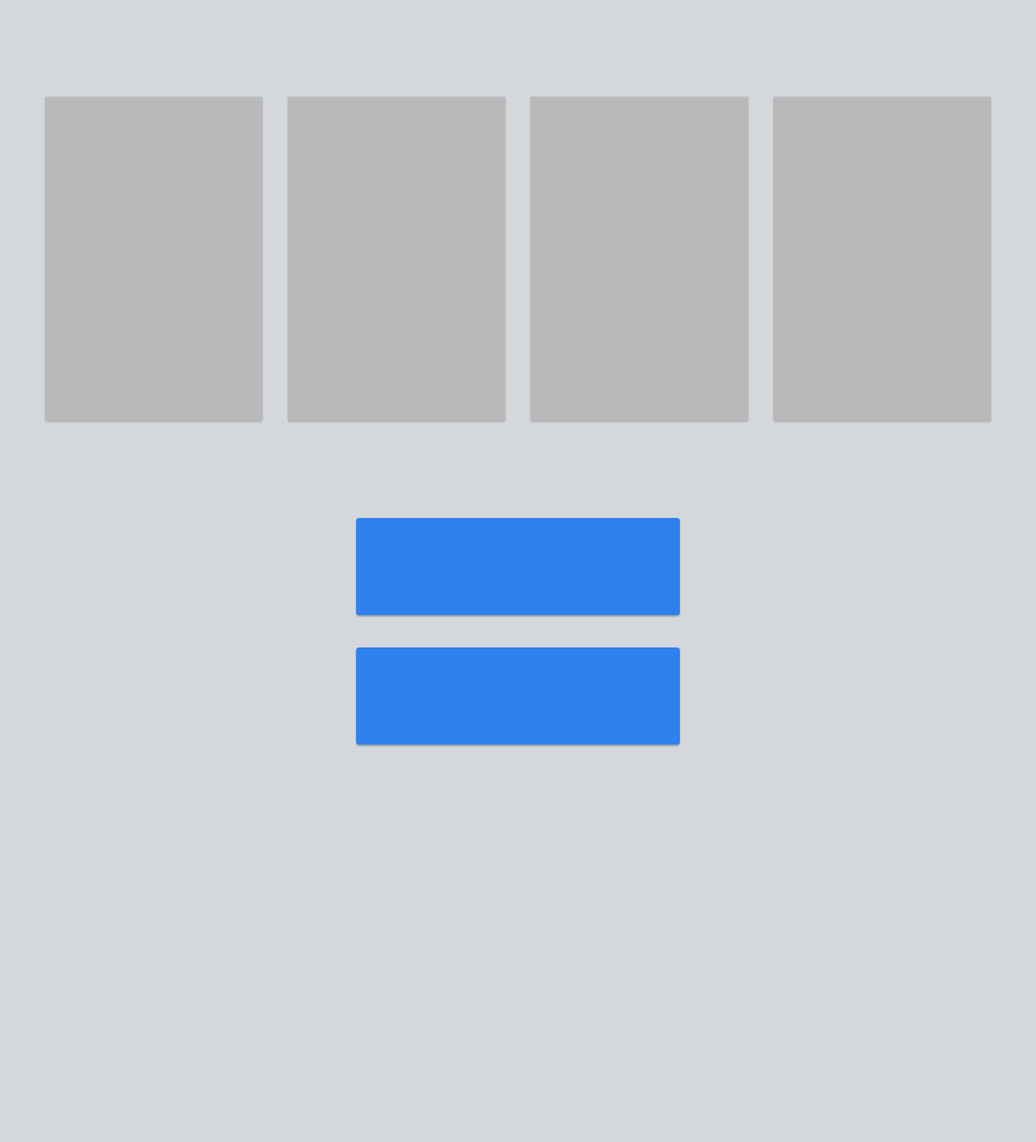
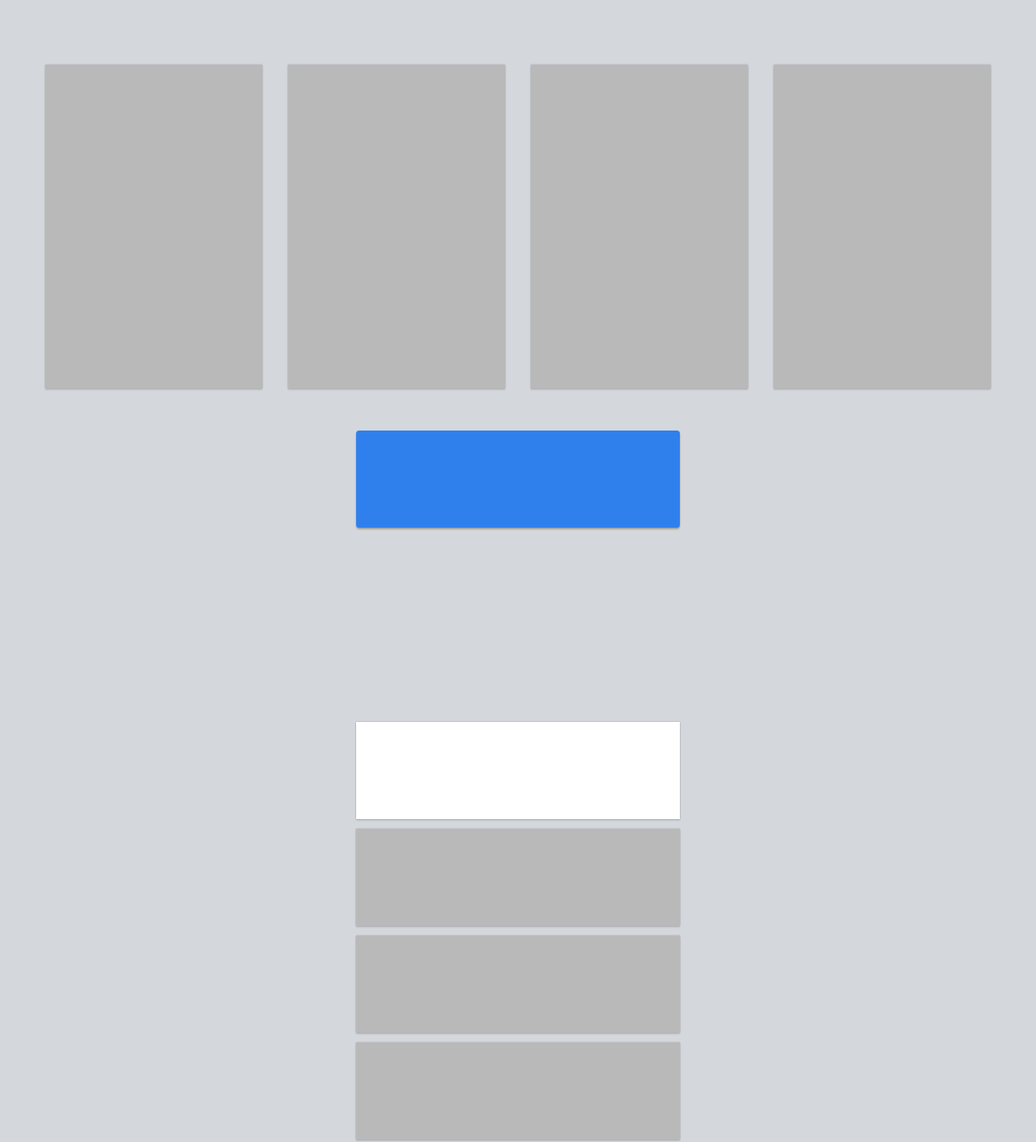
Before and after one commit to raulalgo/ux_game, a plain HTML site: page index.html in a window 1280 px wide. Shown: the top 1411 px of the page at 81% size. Drawn offline with Linux system fonts and the light colour scheme.

Commit message:
Progress on the second stage

```diff
--- a/index.html
+++ b/index.html
@@ -2,20 +2,29 @@
 <html>
   <head>
     <meta charset="utf-8">
-    <title>The unspoken UX game</title>
+    <title>Press the button</title>
     <link rel="stylesheet" type="text/css" href="styles.css">
     <script type="text/javascript" src="jquery-3.1.1.js"></script>
     <script type="text/javascript">
       $(document).ready(function(){
         clicked=false;
         $(".transition_wrapper").hide();
-        $(".main_button").click(function(){
+        $(".main").click(function(){
           if(!clicked)
           {
             clicked=true;
             winner=Math.floor(Math.random()*4);
             $(".box:eq("+winner+")").addClass("exit");
             $(".exit").click(function (e){
+              exit(e);
+              $("#uno").slideUp(100)
+            });
+
+          }
+
+        });
+
+        function exit (e){
           console.log(e.pageX)
           $(".transition_wrapper").show();
           $(".transition_wrapper").addClass("fadeOut").delay(100);
@@ -31,21 +40,13 @@
               $(this).removeClass("ripple");
               next();
             });
-
-
-              $("#uno").slideUp(100)
           /*$("html, body").stop(true,true).delay(400).animate({
             scrollTop: $("#dos").offset().top
           }, 400);*/
           /*$(".game").stop(true,true).delay(1000).animate({
             top: "-=100"
           }, 1000);*/
-            });
-
         }
-
-        });
-
         /*function win () {
           console.log("bien!");
 
@@ -62,16 +63,22 @@
       <ul class="game">
         <li id="uno" class=stage>
           <div class="main_wrapper">
-            <div class="box">&nbsp;</div>
-            <div class="box">&nbsp;</div>
-            <div class="box">&nbsp;</div>
-            <div class="box">&nbsp;</div>
+            <div class="box vertical fleft b_side">&nbsp;</div>
+            <div class="box vertical fleft b_side">&nbsp;</div>
+            <div class="box vertical fleft b_side">&nbsp;</div>
+            <div class="box vertical fleft b_side">&nbsp;</div>
             <div class="clear"></div>
           </div>
-          <div class="main_button" id="boton">&nbsp;</div>
+          <div class="button blue main horizontal" id="boton">&nbsp;</div>
         </li class=stage>
         <li id="dos" class="">
-          <div class="main_button">&nbsp;</div>
+          <div class="main_wrapper">
+            <div class="box horizontal b_center white"></div>
+            <div class="box grey horizontal b_center"></div>
+            <div class="box grey horizontal b_center"></div>
+            <div class="box grey horizontal b_center"></div>
+          </div>
+          <div class="button blue main horizontal">&nbsp;</div>
         </li>
       </ul>
 
--- a/styles.css
+++ b/styles.css
@@ -5,24 +5,37 @@ html, body, ul, li {
 
 body {
   background: #D4D8DD;
+  overflow: hidden;
 }
 
 .main_wrapper {
   margin: 0 auto;
-  padding: 120px 0;
+  padding: 80px 0 40px;
   width: 1200px;
   /**/
 }
 
 
 .box {
-  float: left;
-  margin: 0 16px;
+
   background: #B9B9B9;
   opacity: 1.00;
   box-shadow: 0px 2px 2px rgba(0, 0, 0, 0.1), 0px 0px 2px rgba(0, 0, 0, 0.25);
+
+}
+
+.fleft {
+  float: left;
+}
+
+.vertical {
   height: 400px;
   width: 268px;
+}
+
+.horizontal {
+  height: 120px;
+  width: 400px;
 }
 
 .exit {
@@ -44,30 +57,36 @@ body {
   cursor: pointer;
 }
 
-.main_button {
+.button {
   /* Rectangle 2 */
-  background: #2F80ED;
+
   opacity: 1.00;
   border-radius: 4px;
-  height: 120px;
-  width: 400px;
-  margin: 0 auto;
+  margin: 12px auto;
 
   transition: box-shadow 0.1s ease;
   box-shadow: 0px 2px 2px rgba(0, 0, 0, 0.24), 0px 0px 2px rgba(0, 0, 0, 0.12);
 
 }
 
-.main_button:hover {
+.button:hover {
   transition: box-shadow 0.1s ease;
   box-shadow: 0px 4px 8px rgba(0, 0, 0, 0.24), 0px 0px 8px rgba(0, 0, 0, 0.12);
   cursor: pointer;
 }
 
-.main_button:active {
+.button:active {
   transition: box-shadow 0.1s ease;
   box-shadow: 0px 2px 2px rgba(0, 0, 0, 0.24), 0px 0px 2px rgba(0, 0, 0, 0.12);
   cursor: pointer;
+}
+
+.b_center {
+  margin: 12px auto;
+}
+
+.b_side {
+  margin: 0 16px;
 }
 
 .clear {
@@ -115,6 +134,18 @@ li {
   height: 100vh;
 }
 
+.white {
+  background: white;
+}
+
+.blue {
+  background: #2F80ED;
+}
+
 .yellow {
   background-color: yellow;
 }
+
+.grey {
+  background: #B9B9B9;
+}
```
Lines whose indentation alone changed are shown as unchanged.
